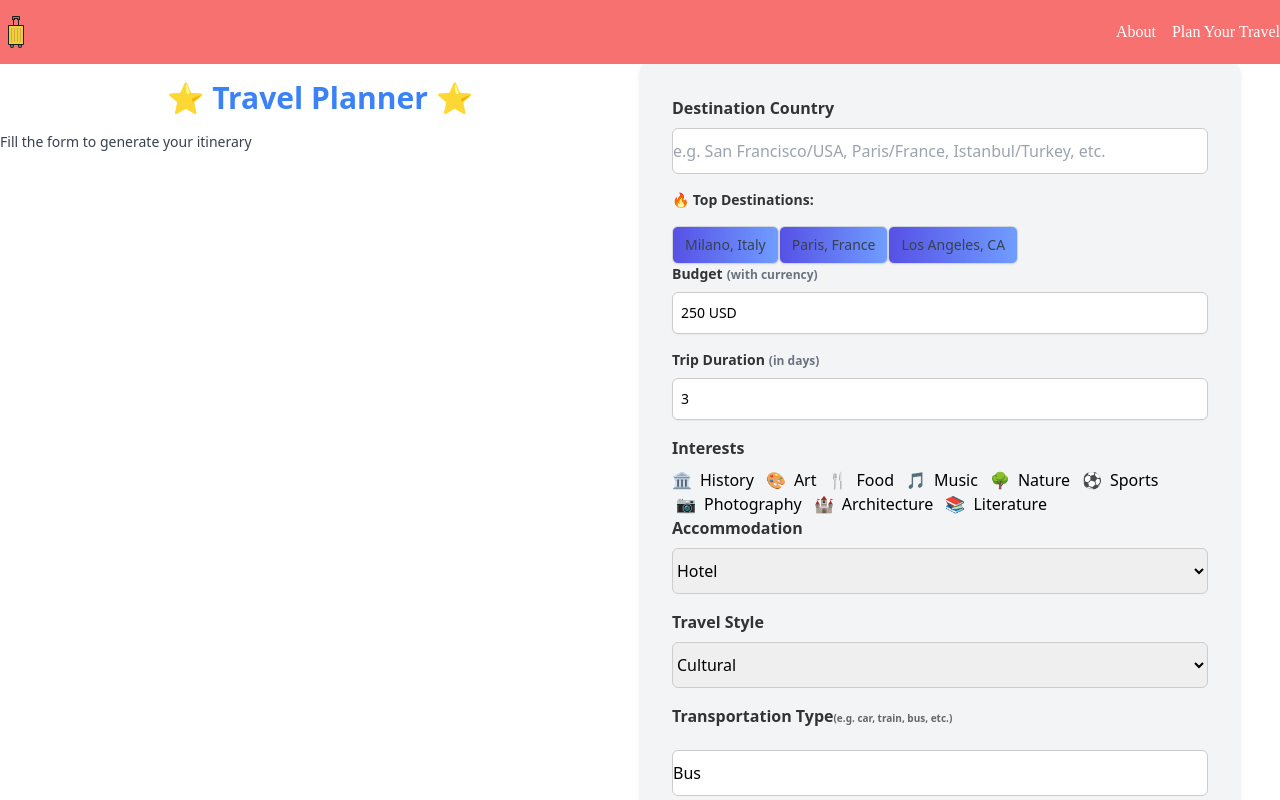
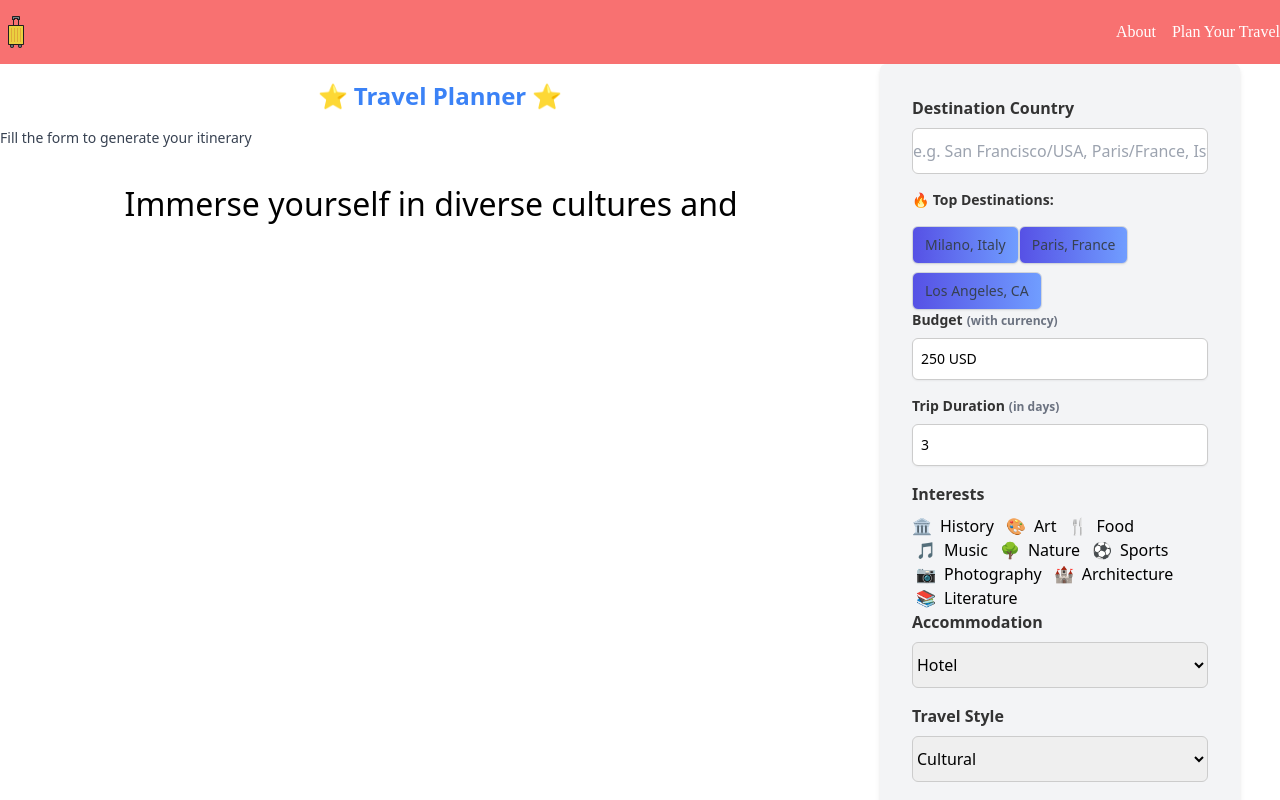
Before and after one commit to santoshtechwiz/travel-ai-web, a React (Create React App) app: page /plan in a window 1280 px wide. Shown: the top 800 px of the page. Built offline with nearby package versions, Linux system fonts and the light colour scheme.

Commit message:
Added animations

```diff
--- a/package.json
+++ b/package.json
@@ -18,11 +18,11 @@
     "react-photo-view": "^1.2.4",
     "react-router-dom": "^6.21.1",
     "react-scripts": "5.0.1",
+    "react-type-animation": "^3.2.0",
+    "serve": "*",
     "styled-components": "^5.3.8",
     "tailwindcss": "^3.4.0",
-    "web-vitals": "^2.1.4",
-    "serve":"*"
-
+    "web-vitals": "^2.1.4"
   },
   "scripts": {
     "start": "react-scripts start",
--- a/src/App.jsx
+++ b/src/App.jsx
@@ -229,7 +229,7 @@ const AITravelPlanner = () => {
 
   return (
     <>
-      <div className="min-h-screen w-auto flex overflow-hidden flex-col">
+      <div className="min-h-screen flex overflow-hidden flex-col">
         <header>
           <Header></Header>
         </header>
@@ -247,7 +247,7 @@ const AITravelPlanner = () => {
             />
           </div>
 
-          <div className="flex-1 w-[300px] lg:flex-col lg:w-5/12">
+          <div className="flex w-[400px] lg:flex-col">
             <form className="formContainer" onSubmit={handleSubmit}>
               <label htmlFor="destinationCountry">Destination Country</label>
               <input
--- a/src/Components/Main.jsx
+++ b/src/Components/Main.jsx
@@ -1,14 +1,37 @@
+import { TypeAnimation } from "react-type-animation";
 import ResponseData from "./ResponseData";
-import React from "react";
+import React, { useState } from "react";
 
-const Main = ({ loading, response,images,cityName }) => {
+const Main = ({ loading, response, images, cityName }) => {
+  const [textColor, setTextColor] = useState('black');
+
   return (
     <div>
-      <h1 className="text-3xl text-center font-bold text-blue-500 my-4">⭐️ Travel Planner ⭐️</h1>
-      {!response && (
-        <p className="text-sm text-gray-700 mb-8">Fill the form to generate your itinerary</p>
+      <h1 className="text-2xl text-center font-bold text-blue-500 my-4">⭐️ Travel Planner ⭐️</h1>
+      {!response && (<p className="text-sm text-gray-700 mb-8">Fill the form to generate your itinerary</p>
       )}
-
+      <div className="flex justify-center items-center w-full">
+        <TypeAnimation
+          preRenderFirstString={true}
+          sequence={[
+            500,
+            'Explore exotic destinations around the world', // initially rendered starting point
+            1000,
+            () => setTextColor('aqua'), // change text color to aqua
+            'Immerse yourself in diverse cultures and experiences',
+            1000,
+            () => setTextColor('deeppink'), // change text color to deeppink
+            'Create lasting memories with our personalized itineraries',
+            1000,
+            () => setTextColor('darkkhaki'), // change text color to darkkhaki
+            'Embark on a journey of a lifetime with Travel Planner',
+            500,
+          ]}
+          speed={50}
+          style={{ fontSize: '2em', color: textColor }}
+          repeat={Infinity}
+        />
+      </div>
       <div className="mt-8">
         {loading ? (
           <p className="text-lg text-blue-500">Loading...</p>
```
Also changed, not shown: 1 other file (tests, documents, lock files or other folders).
